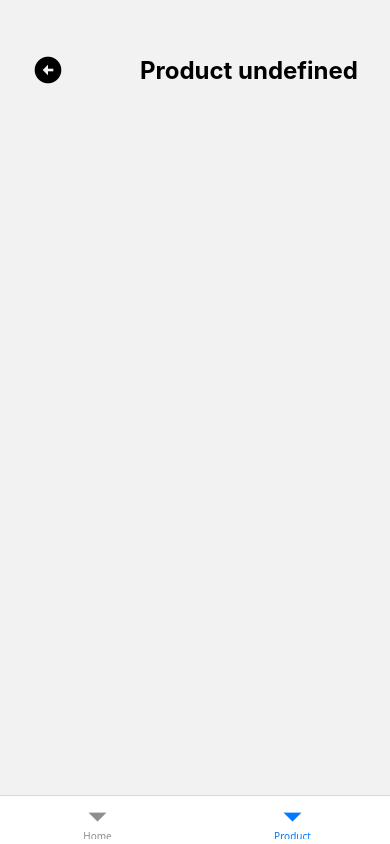
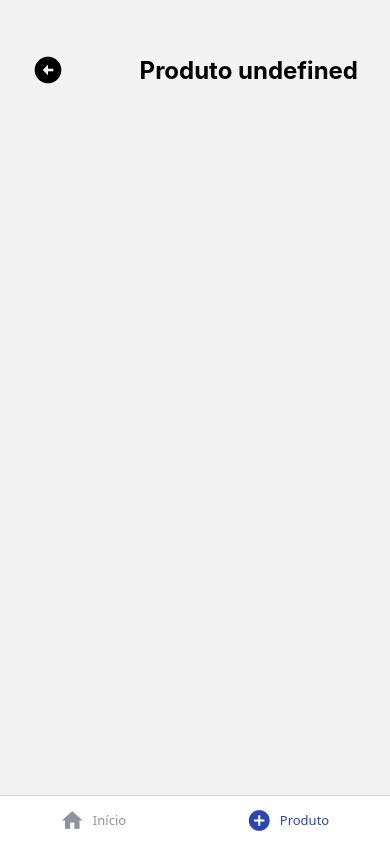
Before and after one commit to santo-ti/navigation-app, a React Native app: screen /Product in a window 390 px wide. Built offline with nearby package versions, Linux system fonts and the light colour scheme.

Commit message:
feat: enhance TabRoutes with custom tabBar options and icons for Home and Product screens

```diff
--- a/src/app/Product.tsx
+++ b/src/app/Product.tsx
@@ -13,7 +13,7 @@
     <View style={{ flex: 1, padding: 32, paddingTop: 54 }}>
       <Header
         // title={"Product " + params?.id}
-        title={"Product " + productId}
+        title={"Produto " + productId}
         icon="arrow-circle-left"
         iconPosition="left"
         handleIconClick={() => navigation.goBack()}
--- a/src/routes/TabRoutes.tsx
+++ b/src/routes/TabRoutes.tsx
@@ -5,6 +5,7 @@
 
 import { Home } from "@/app/Home";
 import { Product } from "@/app/Product";
+import { MaterialIcons } from "@expo/vector-icons";
 
 export type TabRoutesParamList = {
   Home: undefined;
@@ -20,10 +21,33 @@
   return (
     <Tab.Navigator
       initialRouteName="Home"
-      screenOptions={{ headerShown: false }}
+      screenOptions={{
+        headerShown: false,
+        tabBarActiveTintColor: "#2C46B1",
+        tabBarInactiveTintColor: "#92929c",
+        tabBarLabelPosition: "beside-icon",
+      }}
     >
-      <Tab.Screen name="Home" component={Home} />
-      <Tab.Screen name="Product" component={Product} />
+      <Tab.Screen
+        name="Home"
+        component={Home}
+        options={{
+          tabBarLabel: "Início",
+          tabBarIcon: ({ color, size }) => (
+            <MaterialIcons name="home" color={color} size={size} />
+          ),
+        }}
+      />
+      <Tab.Screen
+        name="Product"
+        component={Product}
+        options={{
+          tabBarLabel: "Produto",
+          tabBarIcon: ({ color, size }) => (
+            <MaterialIcons name="add-circle" color={color} size={size} />
+          ),
+        }}
+      />
     </Tab.Navigator>
   );
 }
```
Also changed, not shown: 1 other file (tests, documents, lock files or other folders).
